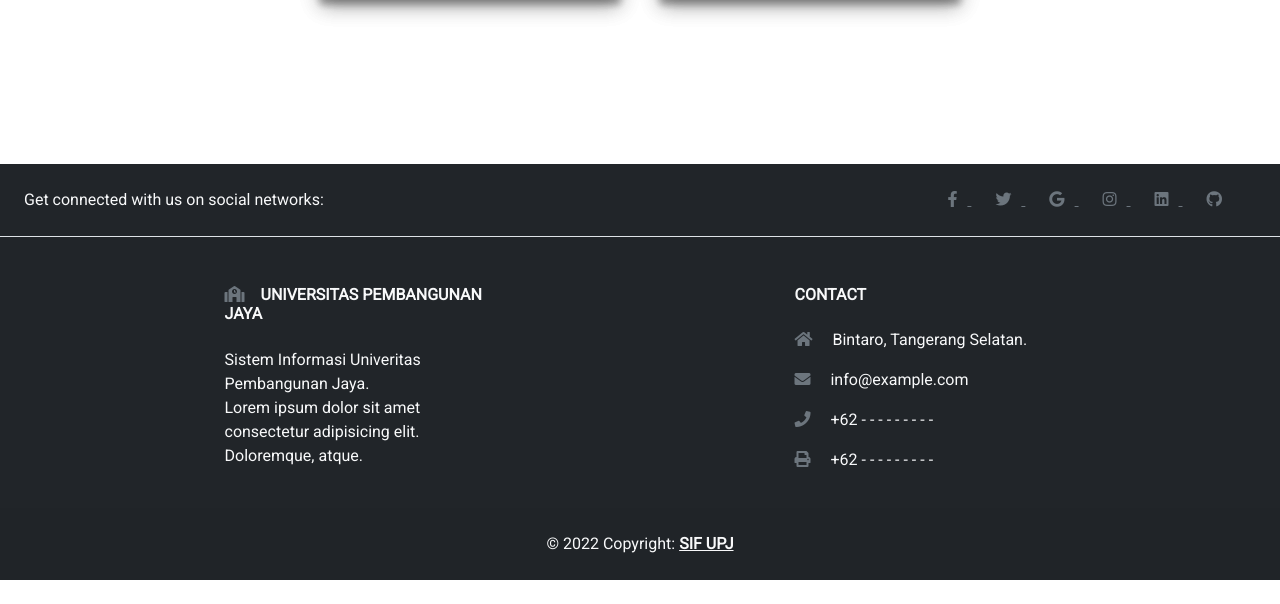
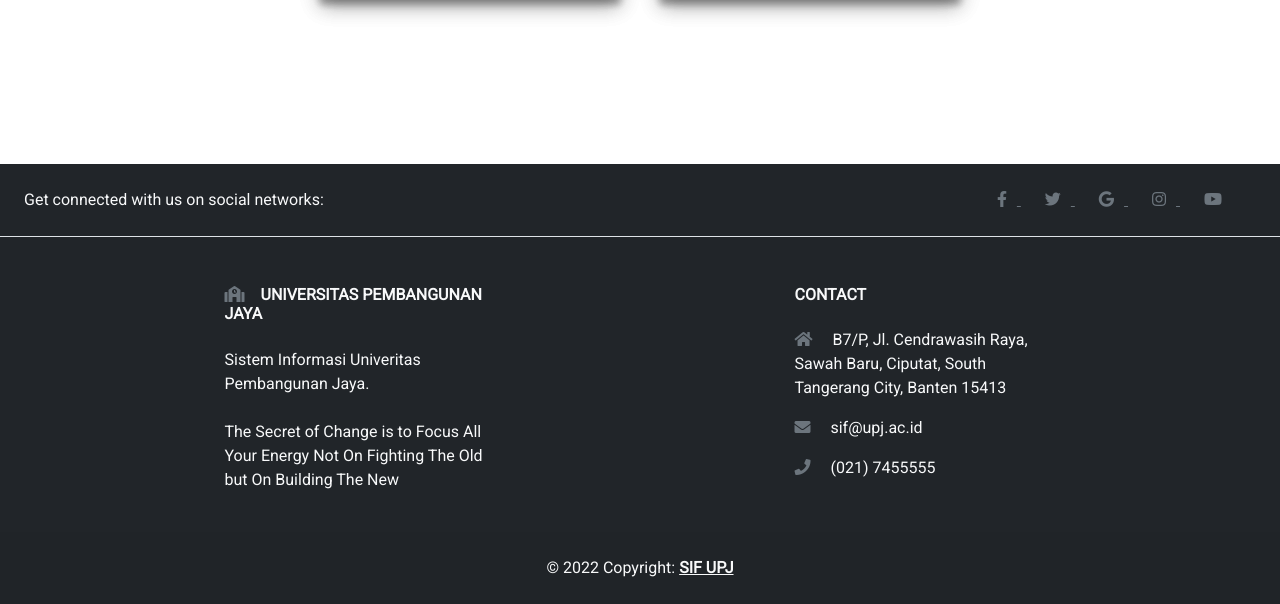
Before and after one commit to Aryaw1jaya/mbkmsifupj, a PHP site: page / in a window 1280 px wide. Shown: the part 1560-2164 px from the top of the page. Before the commit the page ends 2140 px from the top, so only its background shows below. Run offline with PHP 8.4, Linux system fonts and the light colour scheme; data comes from the database, SQL or seed files in the repository; data that the repository does not hold is empty; some libraries are stand-ins or nearby versions.

Commit message:
fix footer

```diff
--- a/faq.php
+++ b/faq.php
@@ -84,7 +84,7 @@
         </a>
     </div>
 
-    <?php include './partials/footer.php'; ?>
+    <?php include './login/partials/footer.php'; ?>
 
     <!-- partial -->
     <script src="https://code.jquery.com/jquery-3.4.1.min.js"></script>
--- a/index.php
+++ b/index.php
@@ -121,7 +121,7 @@
   <!-- End of Testimoni -->
 
   <!-- Start of footer -->
-  <?php include('partials/footer.php'); ?>
+  <?php include './login/partials/footer.php'; ?>
   <!-- End of footer -->
 
   <?php
--- a/login/partials/footer.php
+++ b/login/partials/footer.php
@@ -1,5 +1,5 @@
-<link rel="stylesheet" href="https://cdn.jsdelivr.net/npm/bootstrap@5.2.1/dist/css/bootstrap.min.css" />
-<link rel="stylesheet" href="https://cdnjs.cloudflare.com/ajax/libs/font-awesome/5.10.2/css/all.css" />
+<!-- <link rel="stylesheet" href="https://cdn.jsdelivr.net/npm/bootstrap@5.2.1/dist/css/bootstrap.min.css" />
+<link rel="stylesheet" href="https://cdnjs.cloudflare.com/ajax/libs/font-awesome/5.10.2/css/all.css" /> -->
 
 <!-- Start of Footer -->
 <footer class="text-center text-lg-start bg-dark text-light">
@@ -13,24 +13,24 @@
 
         <!-- Right -->
         <div>
-            <a href="" class="me-4 link-secondary">
+            <a href="https://www.facebook.com/sif.upj" class="me-4 link-secondary">
                 <i class="fab fa-facebook-f"></i>
             </a>
-            <a href="" class="me-4 link-secondary">
+            <a href="https://twitter.com/sif360" class="me-4 link-secondary">
                 <i class="fab fa-twitter"></i>
             </a>
-            <a href="" class="me-4 link-secondary">
+            <a href="https://www.sif.upj.ac.id/" class="me-4 link-secondary">
                 <i class="fab fa-google"></i>
             </a>
-            <a href="" class="me-4 link-secondary">
+            <a href="https://www.instagram.com/prodisif.upj/" class="me-4 link-secondary">
                 <i class="fab fa-instagram"></i>
             </a>
-            <a href="" class="me-4 link-secondary">
-                <i class="fab fa-linkedin"></i>
+            <a href="https://www.youtube.com/channel/UCwK6UhTw-iADN0xFW0X_DwQ/videos" class="me-4 link-secondary">
+                <i class="fab fa-youtube"></i>
             </a>
-            <a href="" class="me-4 link-secondary">
+            <!-- <a href="" class="me-4 link-secondary">
                 <i class="fab fa-github"></i>
-            </a>
+            </a> -->
         </div>
         <!-- Right -->
     </section>
@@ -48,7 +48,8 @@
                         <i class="fas fa-school me-3 text-secondary"></i>Universitas Pembangunan Jaya
                     </h6>
                     <p>
-                        Sistem Informasi Univeritas Pembangunan Jaya. <br> Lorem ipsum dolor sit amet consectetur adipisicing elit. Doloremque, atque.
+                        Sistem Informasi Univeritas Pembangunan Jaya. <br><br>
+                        The Secret of Change is to Focus All Your Energy Not On Fighting The Old but On Building The New
                     </p>
                 </div>
                 <!-- Grid column -->
@@ -57,13 +58,12 @@
                 <div class="col-md-6 col-lg-3 col-xl-3 mx-auto mb-md-0 mb-4">
                     <!-- Links -->
                     <h6 class="text-uppercase fw-bold mb-4">Contact</h6>
-                    <p><i class="fas fa-home me-3 text-secondary"></i> Bintaro, Tangerang Selatan.</p>
+                    <p><i class="fas fa-home me-3 text-secondary"></i> B7/P, Jl. Cendrawasih Raya, Sawah Baru, Ciputat, South Tangerang City, Banten 15413</p>
                     <p>
                         <i class="fas fa-envelope me-3 text-secondary"></i>
-                        info@example.com
+                        sif@upj.ac.id
                     </p>
-                    <p><i class="fas fa-phone me-3 text-secondary"></i> +62 - - - - - - - - -</p>
-                    <p><i class="fas fa-print me-3 text-secondary"></i> +62 - - - - - - - - -</p>
+                    <p><i class="fas fa-phone me-3 text-secondary"></i> (021) 7455555</p>
                 </div>
                 <!-- Grid column -->
             </div>
--- a/manfaat.php
+++ b/manfaat.php
@@ -58,7 +58,7 @@
         </section> -->
     </div>
 
-    <?php include './partials/footer.php'; ?>
+    <?php include './login/partials/footer.php'; ?>
 
     <!-- partial -->
     <script src="https://code.jquery.com/jquery-3.4.1.min.js"></script>
--- a/partials/footer.php
+++ /dev/null
@@ -1,79 +0,0 @@
-  <!-- Start of Footer -->
-  <footer class="text-center text-lg-start bg-dark text-light">
-      <!-- Section: Social media -->
-      <section class="d-flex justify-content-center justify-content-lg-between p-4 border-bottom">
-          <!-- Left -->
-          <div class="me-5 d-none d-lg-block">
-              <span>Get connected with us on social networks:</span>
-          </div>
-          <!-- Left -->
-
-          <!-- Right -->
-          <div>
-              <a href="" class="me-4 link-secondary">
-                  <i class="fab fa-facebook-f"></i>
-              </a>
-              <a href="" class="me-4 link-secondary">
-                  <i class="fab fa-twitter"></i>
-              </a>
-              <a href="" class="me-4 link-secondary">
-                  <i class="fab fa-google"></i>
-              </a>
-              <a href="" class="me-4 link-secondary">
-                  <i class="fab fa-instagram"></i>
-              </a>
-              <a href="" class="me-4 link-secondary">
-                  <i class="fab fa-linkedin"></i>
-              </a>
-              <a href="" class="me-4 link-secondary">
-                  <i class="fab fa-github"></i>
-              </a>
-          </div>
-          <!-- Right -->
-      </section>
-      <!-- Section: Social media -->
-
-      <!-- Section: Links  -->
-      <section class="">
-          <div class="container text-center text-md-start mt-5">
-              <!-- Grid row -->
-              <div class="row mt-3">
-                  <!-- Grid column -->
-                  <div class="col-md-6 col-lg-4 col-xl-3 mx-auto mb-4">
-                      <!-- Content -->
-                      <h6 class="text-uppercase fw-bold mb-4">
-                          <i class="fas fa-school me-3 text-secondary"></i>Universitas Pembangunan Jaya
-                      </h6>
-                      <p>
-                          Sistem Informasi Univeritas Pembangunan Jaya. <br> Lorem ipsum dolor sit amet consectetur adipisicing elit. Doloremque, atque.
-                      </p>
-                  </div>
-                  <!-- Grid column -->
-
-                  <!-- Grid column -->
-                  <div class="col-md-6 col-lg-3 col-xl-3 mx-auto mb-md-0 mb-4">
-                      <!-- Links -->
-                      <h6 class="text-uppercase fw-bold mb-4">Contact</h6>
-                      <p><i class="fas fa-home me-3 text-secondary"></i> Bintaro, Tangerang Selatan.</p>
-                      <p>
-                          <i class="fas fa-envelope me-3 text-secondary"></i>
-                          info@example.com
-                      </p>
-                      <p><i class="fas fa-phone me-3 text-secondary"></i> +62 - - - - - - - - -</p>
-                      <p><i class="fas fa-print me-3 text-secondary"></i> +62 - - - - - - - - -</p>
-                  </div>
-                  <!-- Grid column -->
-              </div>
-              <!-- Grid row -->
-          </div>
-      </section>
-      <!-- Section: Links  -->
-
-      <!-- Copyright -->
-      <div class="text-center p-4" style="background-color: rgba(0, 0, 0, 0.025);">
-          © 2022 Copyright:
-          <a class="text-reset fw-bold">SIF UPJ</a>
-      </div>
-      <!-- Copyright -->
-  </footer>
-  <!-- End of Footer -->
--- a/registrasi.php
+++ b/registrasi.php
@@ -175,7 +175,7 @@
   </div>
   <!-- End Step Registrasi -->
 
-  <?php include('partials/footer.php'); ?>
+  <?php include './login/partials/footer.php'; ?>
 
   <!-- partial -->
   <script src="https://code.jquery.com/jquery-3.4.1.min.js"></script>
```
